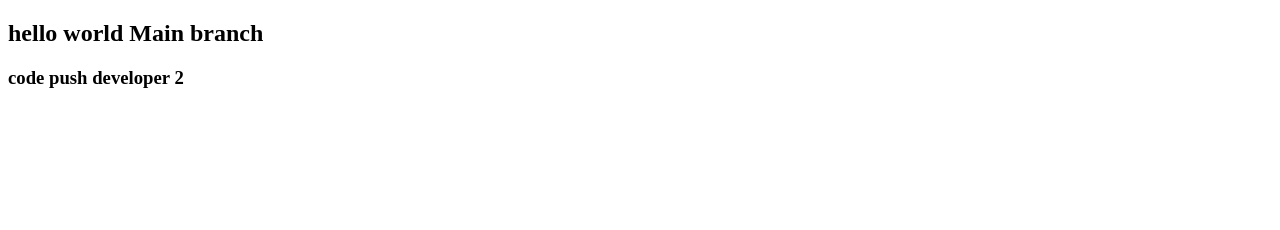
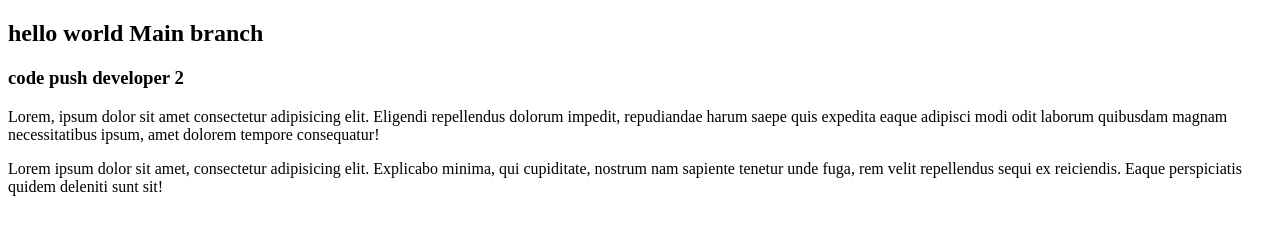
Before and after one commit to mridul-12/Team-project, a plain HTML site: page index.html in a window 1280 px wide. Drawn offline with Linux system fonts and the light colour scheme.

Commit message:
soome loren code added

```diff
--- a/index.html
+++ b/index.html
@@ -8,5 +8,9 @@
 <body>
     <h2>hello world Main branch</h2>
     <h3>code push developer 2</h3>
+
+<!-- code added developer 1 -->
+    <p>Lorem, ipsum dolor sit amet consectetur adipisicing elit. Eligendi repellendus dolorum impedit, repudiandae harum saepe quis expedita eaque adipisci modi odit laborum quibusdam magnam necessitatibus ipsum, amet dolorem tempore consequatur!</p>
+    <p>Lorem ipsum dolor sit amet, consectetur adipisicing elit. Explicabo minima, qui cupiditate, nostrum nam sapiente tenetur unde fuga, rem velit repellendus sequi ex reiciendis. Eaque perspiciatis quidem deleniti sunt sit!</p>
 </body>
 </html>
```
